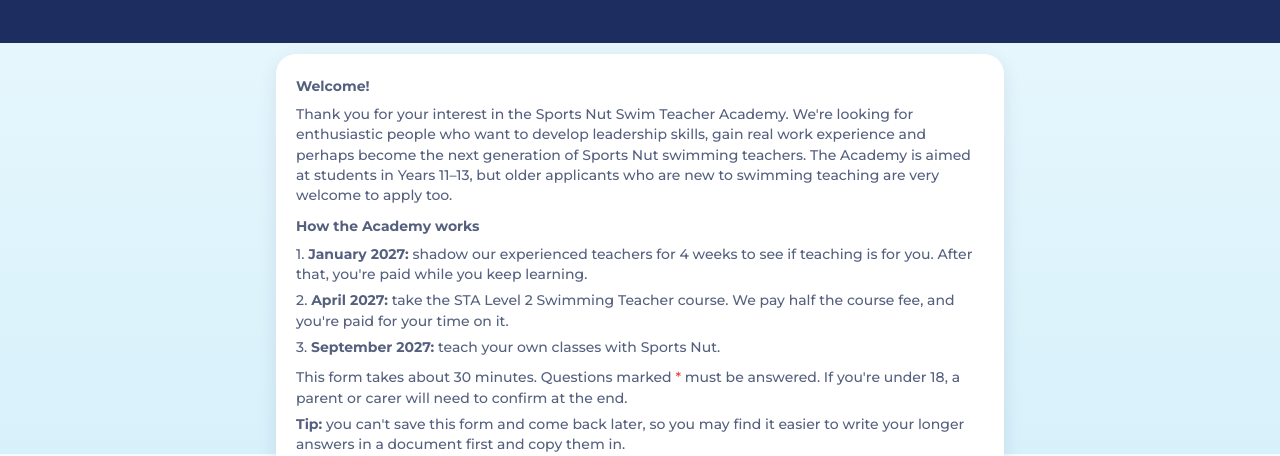
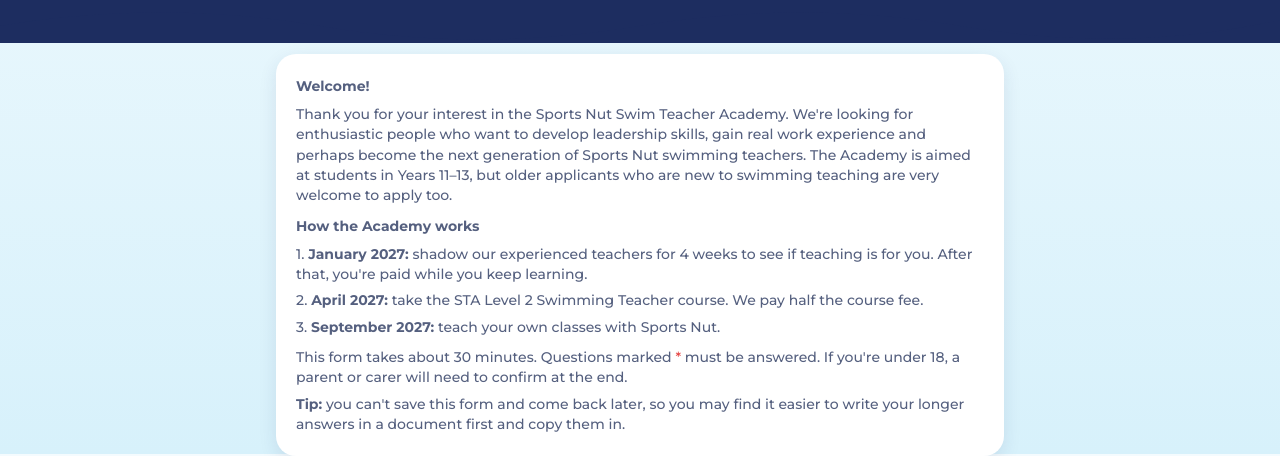
Before and after one commit to sportsnutltd/join-us, a plain HTML site: page academy.html in a window 1280 px wide. Shown: the part 346-802 px from the top of the page. Drawn offline with Linux system fonts and the light colour scheme.

Commit message:
Add files via upload

```diff
--- a/academy.html
+++ b/academy.html
@@ -153,7 +153,7 @@ footer a{color:var(--navy)}
     <p class="intro" style="margin:0 0 10px">Thank you for your interest in the Sports Nut Swim Teacher Academy. We're looking for enthusiastic people who want to develop leadership skills, gain real work experience and perhaps become the next generation of Sports Nut swimming teachers. The Academy is aimed at students in Years 11–13, but older applicants who are new to swimming teaching are very welcome to apply too.</p>
     <p class="intro" style="margin:0 0 8px"><b>How the Academy works</b></p>
     <p class="intro" style="margin:0 0 6px">1. <b>January 2027:</b> shadow our experienced teachers for 4 weeks to see if teaching is for you. After that, you're paid while you keep learning.</p>
-    <p class="intro" style="margin:0 0 6px">2. <b>April 2027:</b> take the STA Level 2 Swimming Teacher course. We pay half the course fee, and you're paid for your time on it.</p>
+    <p class="intro" style="margin:0 0 6px">2. <b>April 2027:</b> take the STA Level 2 Swimming Teacher course. We pay half the course fee.</p>
     <p class="intro" style="margin:0 0 10px">3. <b>September 2027:</b> teach your own classes with Sports Nut.</p>
     <p class="intro" style="margin:0 0 6px">This form takes about 30 minutes. Questions marked <span class="req">*</span> must be answered. If you're under 18, a parent or carer will need to confirm at the end.</p>
     <p class="intro" style="margin:0"><b>Tip:</b> you can't save this form and come back later, so you may find it easier to write your longer answers in a document first and copy them in.</p>
```
